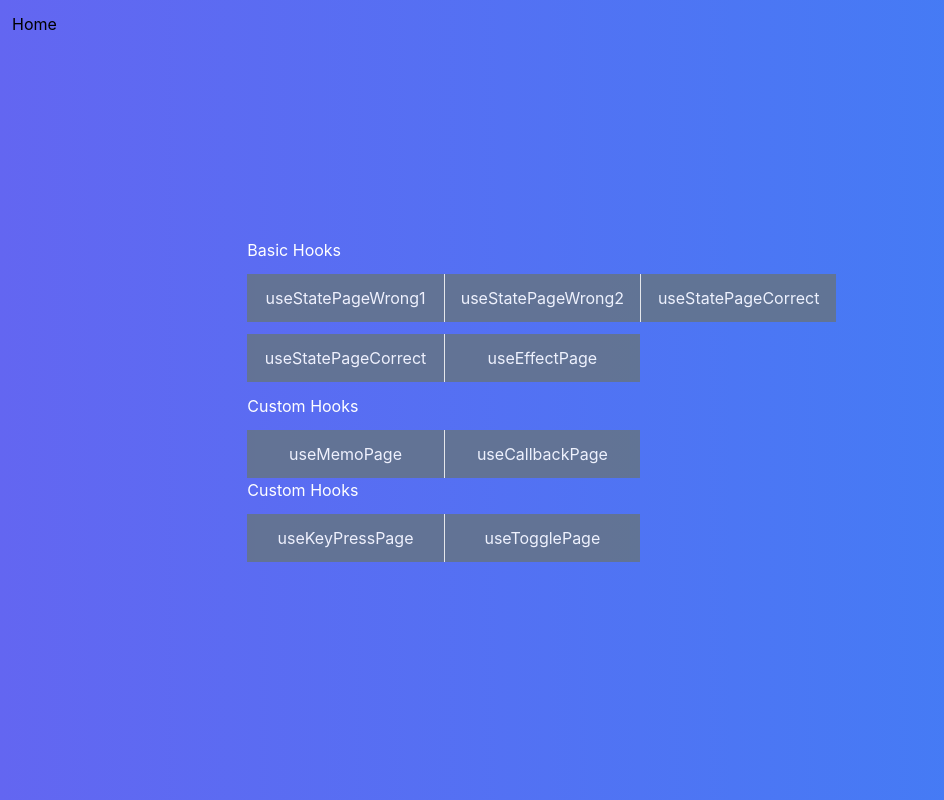
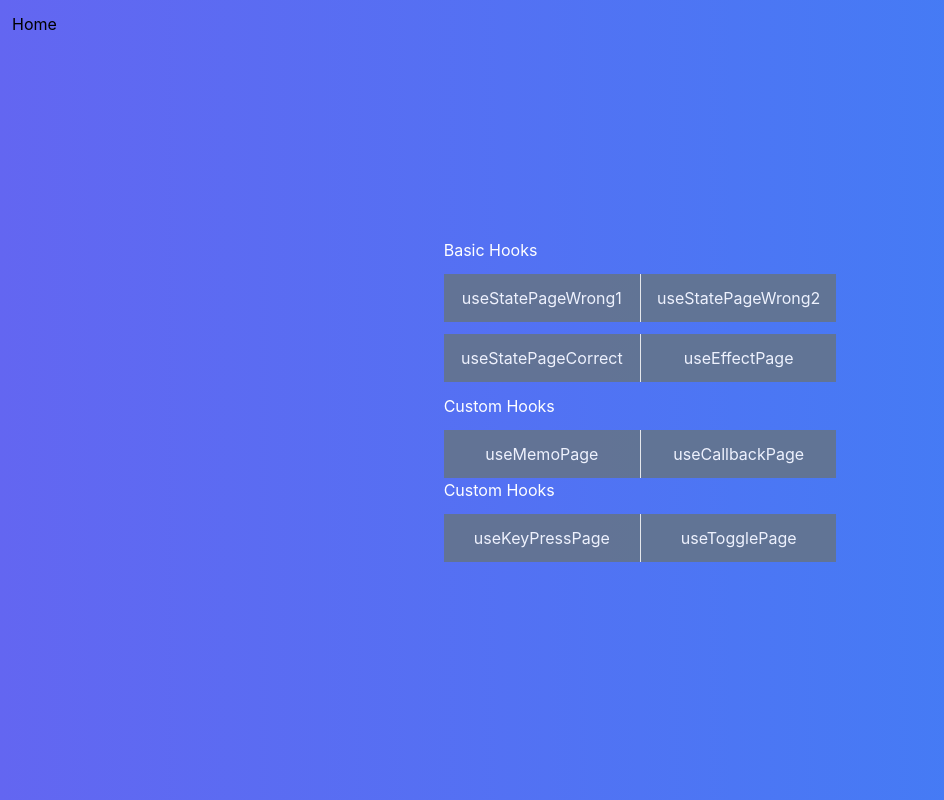
Before and after one commit to rickvian/lightningtalk-cra, a Next.js app: page / in a window 1280 px wide. Shown: the whole page, without its empty margins (0-944 px from the left). Built offline with nearby package versions, Linux system fonts and the light colour scheme.

Commit message:
change timeout

```diff
--- a/pages/index.tsx
+++ b/pages/index.tsx
@@ -4,11 +4,7 @@ import Image from "next/image";
 import Link from "next/link";
 import styles from "../styles/Home.module.css";
 
-const pagesBasic1 = [
-  "useStatePageWrong1",
-  "useStatePageWrong2",
-  "useStatePageCorrect",
-];
+const pagesBasic1 = ["useStatePageWrong1", "useStatePageWrong2"];
 const pagesBasic2 = ["useStatePageCorrect", "useEffectPage"];
 const pagesMemo = ["useMemoPage", "useCallbackPage"];
 
@@ -33,20 +29,20 @@ const Home: NextPage = () => {
     <>
       <div className="flex flex-col">
         <h2 className="text-white mb-3">Basic Hooks</h2>
-        <div className="grid grid-cols-4 divide-x text-white rounded-md mb-3">
+        <div className="grid grid-cols-2 divide-x text-white rounded-md mb-3">
           <PagesList pages={pagesBasic1} />
         </div>
-        <div className="grid grid-cols-4 divide-x text-white rounded-md mb-3">
+        <div className="grid grid-cols-2 divide-x text-white rounded-md mb-3">
           <PagesList pages={pagesBasic2} />
         </div>
 
         <h2 className="text-white mb-3">Custom Hooks</h2>
-        <div className="grid grid-cols-4 divide-x text-white rounded-md">
+        <div className="grid grid-cols-2 divide-x text-white rounded-md">
           <PagesList pages={pagesMemo} />
         </div>
 
         <h2 className="text-white mb-3">Custom Hooks</h2>
-        <div className="grid grid-cols-4 divide-x text-white rounded-md">
+        <div className="grid grid-cols-2 divide-x text-white rounded-md">
           <PagesList pages={pagesCustom} />
         </div>
       </div>
--- a/pages/useStatePageCorrect.tsx
+++ b/pages/useStatePageCorrect.tsx
@@ -6,7 +6,7 @@ let count = 1;
 
 setTimeout(() => {
   console.log("count:", count);
-}, 3000);
+}, 5000);
 
 const useStatePage = () => {
   // const [count, setCount] = useState(0);
```
